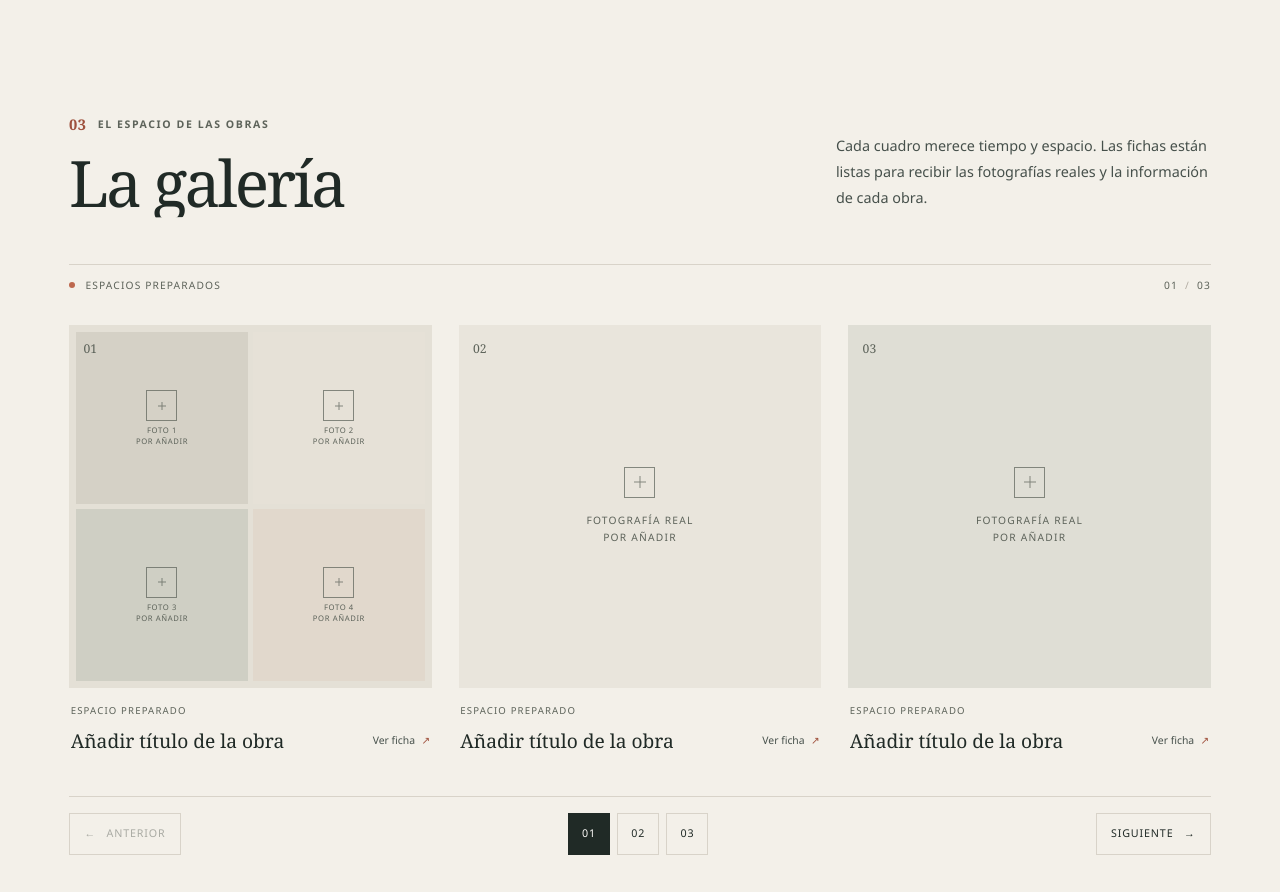
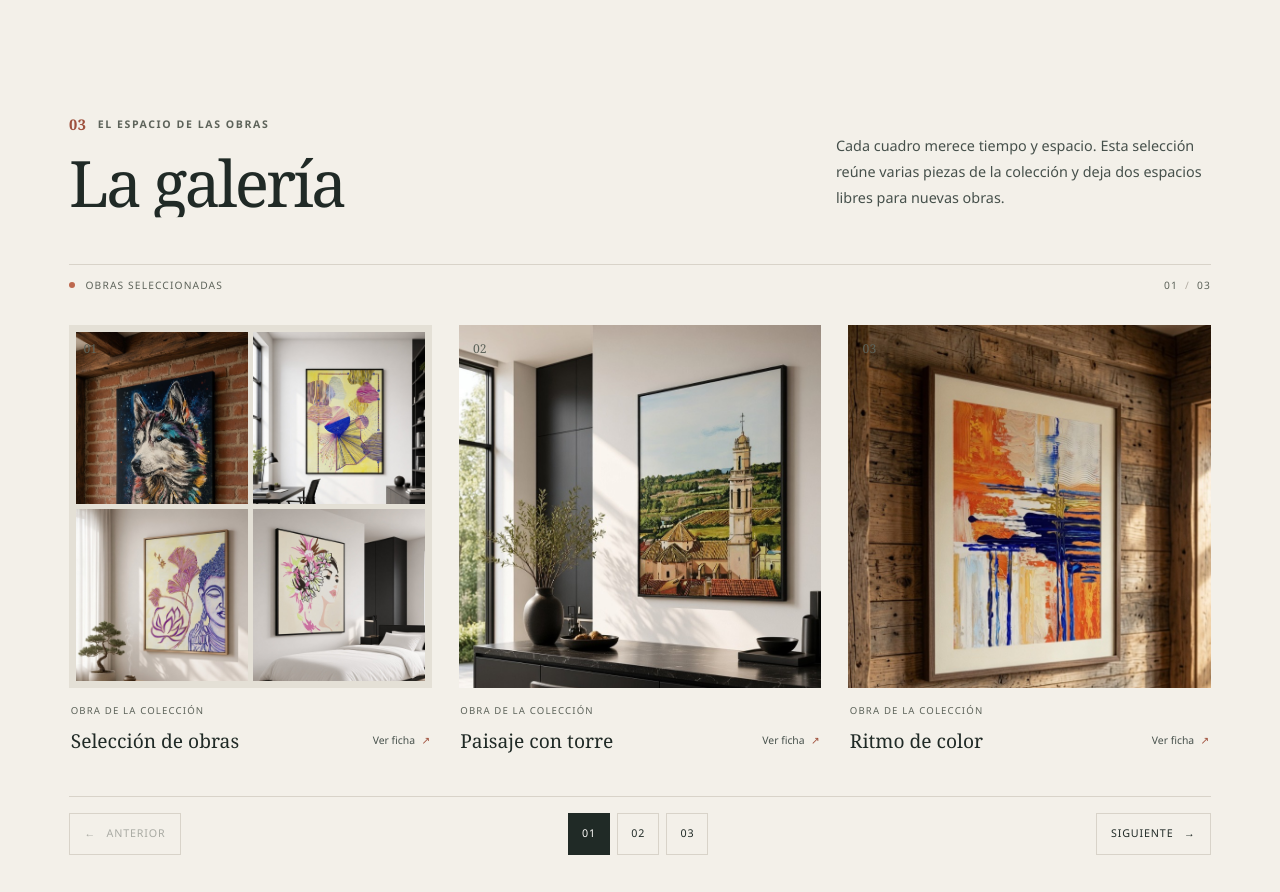
Before and after one commit to SGS1533/pagina_web, a plain HTML site: page index.html in a window 1280 px wide. Shown: the part 1900-2792 px from the top of the page. Drawn offline with Linux system fonts and the light colour scheme.

Commit message:
Muestra las fotos en la galería
Actualiza HTML, CSS y JavaScript para mostrar las 14 fotos sin repetirlas, con títulos breves y el tamaño adaptado a la página.

```diff
--- a/body.js
+++ b/body.js
@@ -1,13 +1,63 @@
 "use strict";
 
+const heroArtwork = {
+  images: ["fotos/FOTO8.jpg", "fotos/FOTO4.jpg", "fotos/FOTO1.jpg", "fotos/FOTO3.jpg"],
+  alts: [
+    "Cuadro azul con motivos solares",
+    "Pintura de un árbol colorido en una sala",
+    "Cuadro figurativo en blanco y negro",
+    "Composición azul de líneas y edificios"
+  ]
+};
+
 const artworkSlots = [
-  { images: ["", "", "", ""], title: "", description: "" },
-  { image: "", alt: "", title: "", description: "" },
-  { image: "", alt: "", title: "", description: "" },
-  { image: "", alt: "", title: "", description: "" },
-  { image: "", alt: "", title: "", description: "" },
-  { image: "", alt: "", title: "", description: "" },
-  { image: "", alt: "", title: "", description: "" },
+  {
+    images: ["fotos/FOTO10.jpg", "fotos/FOTO5.jpg", "fotos/FOTO6.jpg", "fotos/FOTO12.jpg"],
+    alts: [
+      "Retrato pintado de un lobo",
+      "Composición geométrica de colores",
+      "Ilustración botánica en tonos rosados y violetas",
+      "Rama con flores rosas"
+    ],
+    title: "Selección de obras",
+    description: "Cuatro obras de la colección reunidas en una sola imagen."
+  },
+  {
+    image: "fotos/FOTO2.jpg",
+    alt: "Paisaje pintado con una torre entre casas y campos",
+    title: "Paisaje con torre",
+    description: "Un paisaje de casas y campos bajo una torre."
+  },
+  {
+    image: "fotos/FOTO9.jpg",
+    alt: "Composición abstracta con trazos naranjas, azules y blancos",
+    title: "Ritmo de color",
+    description: "Trazos en tonos naranjas, azules y blancos."
+  },
+  {
+    image: "fotos/FOTO11.jpg",
+    alt: "Figura geométrica pintada junto a varias mariposas",
+    title: "Figura y mariposas",
+    description: "Una figura geométrica acompañada de mariposas."
+  },
+  {
+    image: "fotos/FOTO7.jpg",
+    alt: "Dos piezas circulares en tonos dorados y naturales",
+    title: "Relieves dorados",
+    description: "Dos formas circulares en tonos dorados y naturales."
+  },
+  {
+    image: "fotos/FOTO14.jpg",
+    alt: "Cuadro de un koala entre ramas y hojas",
+    title: "Koala entre hojas",
+    description: "Un koala pintado entre ramas y hojas."
+  },
+  {
+    image: "fotos/FOTO13.jpg",
+    alt: "Escena ilustrada de animales tocando música",
+    title: "Música en casa",
+    description: "Una escena ilustrada de animales tocando música."
+  },
   { image: "", alt: "", title: "", description: "" },
   { image: "", alt: "", title: "", description: "" }
 ];
@@ -22,6 +72,7 @@ const heroCollage = document.querySelector("[data-hero-collage]");
 const workDialog = document.querySelector("#work-dialog");
 const dialogTitle = document.querySelector("#dialog-title");
 const dialogDescription = document.querySelector("#dialog-description");
+const dialogPendingText = document.querySelector("[data-dialog-pending-text]");
 const dialogIndex = document.querySelector("[data-dialog-index]");
 const dialogCount = document.querySelector("[data-dialog-count]");
 const dialogMedia = document.querySelector("[data-dialog-media]");
@@ -104,9 +155,13 @@ function renderArtworkMedia(container, artwork) {
 function updateCard(card, index) {
   const artwork = getArtwork(index);
   const title = artwork.title.trim() || "Añadir título de la obra";
+  const hasPhoto = Array.isArray(artwork.images)
+    ? artwork.images.some(Boolean)
+    : Boolean(artwork.image);
   const media = card.querySelector("[data-work-media]");
   renderArtworkMedia(media, artwork);
 
+  card.querySelector(".work-kicker").textContent = hasPhoto ? "Obra de la colección" : "Espacio preparado";
   card.querySelector("[data-work-title]").textContent = title;
   card.setAttribute("aria-label", `Abrir ficha: ${artwork.title.trim() || `espacio para la obra ${formatIndex(index)}`}`);
 }
@@ -119,6 +174,7 @@ function updateDialog() {
   dialogIndex.textContent = formatIndex(activeIndex);
   dialogTitle.textContent = title;
   dialogDescription.textContent = description;
+  dialogPendingText.textContent = artwork.description.trim() ? "Información de la obra" : "Contenido pendiente";
   dialogCount.replaceChildren();
   dialogCount.append(document.createTextNode(formatIndex(activeIndex) + " "));
   const separator = document.createElement("span");
@@ -173,7 +229,7 @@ workCards.forEach((card) => {
   card.addEventListener("click", () => openArtwork(index, card));
 });
 
-renderArtworkMedia(heroCollage, artworkSlots[0]);
+renderArtworkMedia(heroCollage, heroArtwork);
 showGallerySlide(0);
 
 galleryPreviousButton.addEventListener("click", () => showGallerySlide(activeSlide - 1));
--- a/index.html
+++ b/index.html
@@ -54,7 +54,7 @@
           <div class="hero-art">
             <span class="hero-art-index" aria-hidden="true">01</span>
             <div class="hero-frame">
-              <div class="hero-canvas" data-hero-collage role="img" aria-label="Collage con cuatro espacios para añadir fotografías">
+              <div class="hero-canvas" data-hero-collage role="img" aria-label="Collage con cuatro cuadros de Eva María">
                 <span class="artwork-collage" aria-hidden="true">
                   <span class="collage-tile"><span class="collage-label">Foto 1</span></span>
                   <span class="collage-tile"><span class="collage-label">Foto 2</span></span>
@@ -101,11 +101,11 @@
             <p class="eyebrow eyebrow-dark"><span class="section-number">03</span> El espacio de las obras</p>
             <h2 id="gallery-title">La galería</h2>
           </div>
-          <p class="section-intro">Cada cuadro merece tiempo y espacio. Las fichas están listas para recibir las fotografías reales y la información de cada obra.</p>
+          <p class="section-intro">Cada cuadro merece tiempo y espacio. Esta selección reúne varias piezas de la colección y deja dos espacios libres para nuevas obras.</p>
         </div>
 
         <div class="gallery-toolbar" aria-label="Información de la galería">
-          <span><span class="toolbar-dot" aria-hidden="true"></span> Espacios preparados</span>
+          <span><span class="toolbar-dot" aria-hidden="true"></span> Obras seleccionadas</span>
           <span aria-live="polite"><span data-gallery-page>01</span> <span class="toolbar-divider" aria-hidden="true">/</span> 03</span>
         </div>
 
@@ -242,7 +242,7 @@
           <p class="eyebrow eyebrow-dark"><span class="section-number" data-dialog-index>01</span> Ficha de la obra</p>
           <h2 id="dialog-title">Añadir título de la obra</h2>
           <p id="dialog-description">La descripción de la obra se añadirá aquí.</p>
-          <span class="dialog-pending"><span class="pending-mark" aria-hidden="true"></span> Contenido pendiente</span>
+          <span class="dialog-pending"><span class="pending-mark" aria-hidden="true"></span> <span data-dialog-pending-text>Contenido pendiente</span></span>
         </div>
       </div>
       <div class="dialog-bottom">
--- a/style.css
+++ b/style.css
@@ -1285,6 +1285,10 @@ p {
   aspect-ratio: 1.15 / 1;
   place-items: center;
   background: #e2ded4;
+}
+
+.dialog-visual:has(> .artwork-collage) {
+  aspect-ratio: 1 / 1;
 }
 
 .dialog-visual img,
```
